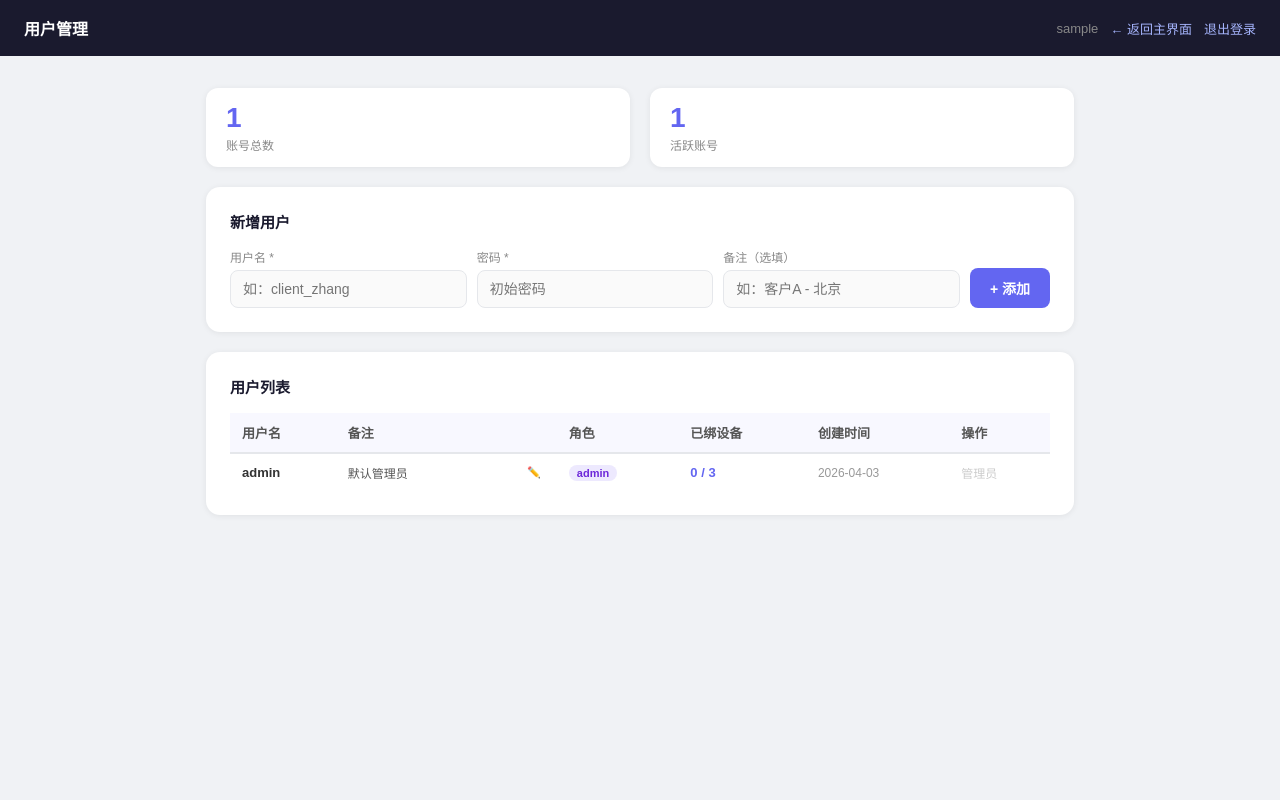
After one commit to wen001-git/deepseek-test, a Flask app: page /admin in a window 1280 px wide. The commit adds this page. Run offline with Flask 3, Linux system fonts and the light colour scheme; the visitor is signed in with stand-in values (Sample User, id 1); data comes from the database, SQL or seed files in the repository.

Commit message:
Add login system and user management
- 登录保护：所有页面需登录才能访问，未登录自动跳转 /login
- 设备指纹限制：每账号最多3台设备（FingerprintJS），防止账号共享
- 管理员面板（/admin）：新增/删除用户、清除设备绑定、备注 inline 编辑
- 管理员创建账号，用户不能自行注册
- 默认管理员账号：admin / admin123
- SQLite 数据库（users.db，已加入 .gitignore）
- 密码使用 pbkdf2:sha256 加密存储

Co-Authored-By: Claude Sonnet 4.6 <noreply@anthropic.com>

```diff
--- /dev/null
+++ b/admin.py
@@ -0,0 +1,60 @@
+from flask import Blueprint, request, session, redirect, render_template, jsonify
+from database import (
+    get_all_users, create_user, delete_user,
+    get_user_devices, clear_user_devices, update_user_notes
+)
+
+admin_bp = Blueprint('admin', __name__)
+
+def admin_required(f):
+    from functools import wraps
+    @wraps(f)
+    def decorated(*args, **kwargs):
+        if session.get('role') != 'admin':
+            return redirect('/')
+        return f(*args, **kwargs)
+    return decorated
+
+@admin_bp.route('/admin')
+@admin_required
+def admin_panel():
+    users = get_all_users()
+    return render_template('admin.html', users=users, current_user=session.get('username'))
+
+@admin_bp.route('/admin/users/add', methods=['POST'])
+@admin_required
+def add_user():
+    username = request.form.get('username', '').strip()
+    password = request.form.get('password', '').strip()
+    notes = request.form.get('notes', '').strip()
+    if not username or not password:
+        users = get_all_users()
+        return render_template('admin.html', users=users,
+                               current_user=session.get('username'),
+                               error='用户名和密码不能为空')
+    ok, err = create_user(username, password, notes=notes)
+    if not ok:
+        users = get_all_users()
+        return render_template('admin.html', users=users,
+                               current_user=session.get('username'),
+                               error=err)
+    return redirect('/admin')
+
+@admin_bp.route('/admin/users/delete/<int:user_id>', methods=['POST'])
+@admin_required
+def remove_user(user_id):
+    delete_user(user_id)
+    return redirect('/admin')
+
+@admin_bp.route('/admin/users/clear-devices/<int:user_id>', methods=['POST'])
+@admin_required
+def clear_devices(user_id):
+    clear_user_devices(user_id)
+    return redirect('/admin')
+
+@admin_bp.route('/admin/users/notes/<int:user_id>', methods=['POST'])
+@admin_required
+def update_notes(user_id):
+    notes = request.json.get('notes', '')
+    update_user_notes(user_id, notes)
+    return jsonify({'ok': True})
--- a/app.py
+++ b/app.py
@@ -1,5 +1,9 @@
-from flask import Flask, request, jsonify, render_template, Response, stream_with_context
+import os
+from flask import Flask, request, jsonify, render_template, Response, stream_with_context, session, redirect
 from deepseek_client import generate_stream
+from database import init_db
+from auth import auth_bp
+from admin import admin_bp
 from prompts import (
     SCRIPT_SYSTEM_PROMPT, VIDEO_TYPES, STYLES, build_script_prompt,
     POSITIONING_SYSTEM_PROMPT, INDUSTRIES, RESOURCES, PLATFORMS,
@@ -13,6 +17,20 @@ from prompts import (
 )
 
 app = Flask(__name__)
+app.secret_key = os.getenv('SECRET_KEY', 'dev-secret-change-in-production')
+
+app.register_blueprint(auth_bp)
+app.register_blueprint(admin_bp)
+
+init_db()
+
+@app.before_request
+def require_login():
+    public_paths = {'/login'}
+    if request.path in public_paths or request.path.startswith('/static'):
+        return
+    if not session.get('user_id'):
+        return redirect('/login')
 
 
 def stream_response(system_prompt, user_prompt, model):
--- /dev/null
+++ b/templates/admin.html
@@ -0,0 +1,195 @@
+<!DOCTYPE html>
+<html lang="zh-Hans-CN">
+<head>
+  <meta charset="UTF-8">
+  <meta name="viewport" content="width=device-width, initial-scale=1.0">
+  <title>用户管理 — 短视频创作助手</title>
+  <style>
+    * { box-sizing: border-box; margin: 0; padding: 0; }
+    body { font-family: "PingFang SC", "Microsoft YaHei", sans-serif; background: #f0f2f5; color: #333; min-height: 100vh; }
+
+    .topbar {
+      background: #1a1a2e; color: #fff; padding: 0 24px;
+      display: flex; align-items: center; justify-content: space-between; height: 56px;
+    }
+    .topbar h1 { font-size: 16px; font-weight: 600; }
+    .topbar-right { display: flex; gap: 12px; align-items: center; }
+    .topbar a { color: #a5b4fc; font-size: 13px; text-decoration: none; }
+    .topbar a:hover { color: #fff; }
+
+    .container { max-width: 900px; margin: 32px auto; padding: 0 16px; }
+
+    /* 新增用户卡片 */
+    .card { background: #fff; border-radius: 14px; padding: 24px; box-shadow: 0 1px 6px rgba(0,0,0,0.07); margin-bottom: 20px; }
+    .card-title { font-size: 15px; font-weight: 700; color: #1a1a2e; margin-bottom: 16px; }
+    .form-row { display: flex; gap: 10px; flex-wrap: wrap; align-items: flex-end; }
+    .form-group { flex: 1; min-width: 140px; }
+    .form-group label { display: block; font-size: 12px; color: #888; margin-bottom: 5px; }
+    .form-group input { width: 100%; padding: 10px 12px; border: 1.5px solid #e5e7eb; border-radius: 8px; font-size: 14px; font-family: inherit; background: #fafafa; color: #333; outline: none; }
+    .form-group input:focus { border-color: #6366f1; background: #fff; }
+    .btn-add { padding: 10px 20px; background: #6366f1; color: #fff; border: none; border-radius: 8px; font-size: 14px; font-weight: 600; cursor: pointer; font-family: inherit; white-space: nowrap; }
+    .btn-add:hover { background: #4f46e5; }
+
+    .error { margin-top: 12px; padding: 8px 12px; background: #fef2f2; border-left: 3px solid #ef4444; border-radius: 0 6px 6px 0; color: #dc2626; font-size: 13px; }
+
+    /* 用户列表 */
+    .user-table { width: 100%; border-collapse: collapse; font-size: 13px; }
+    .user-table th { background: #f8f8ff; padding: 10px 12px; text-align: left; border-bottom: 2px solid #e5e7eb; font-weight: 600; color: #555; }
+    .user-table td { padding: 10px 12px; border-bottom: 1px solid #f0f0f0; vertical-align: middle; }
+    .user-table tr:last-child td { border-bottom: none; }
+    .user-table tr:hover td { background: #fafafa; }
+
+    .badge { display: inline-block; padding: 2px 8px; border-radius: 10px; font-size: 11px; font-weight: 600; }
+    .badge-admin { background: #ede9fe; color: #6d28d9; }
+    .badge-user  { background: #f0fdf4; color: #15803d; }
+
+    .device-count { font-weight: 700; color: #6366f1; }
+    .device-count.full { color: #ef4444; }
+
+    /* 备注 inline edit */
+    .notes-cell { display: flex; align-items: center; gap: 6px; }
+    .notes-text { flex: 1; color: #555; font-size: 12px; min-width: 80px; }
+    .notes-input { flex: 1; padding: 4px 8px; border: 1.5px solid #e5e7eb; border-radius: 6px; font-size: 12px; font-family: inherit; color: #333; background: #fafafa; outline: none; display: none; }
+    .notes-input:focus { border-color: #6366f1; background: #fff; }
+    .btn-edit-notes { font-size: 11px; color: #aaa; cursor: pointer; background: none; border: none; padding: 2px 4px; }
+    .btn-edit-notes:hover { color: #6366f1; }
+
+    .btn-danger { padding: 5px 10px; background: #fff; color: #ef4444; border: 1px solid #fca5a5; border-radius: 6px; font-size: 12px; cursor: pointer; font-family: inherit; }
+    .btn-danger:hover { background: #fef2f2; }
+    .btn-clear  { padding: 5px 10px; background: #fff; color: #6366f1; border: 1px solid #a5b4fc; border-radius: 6px; font-size: 12px; cursor: pointer; font-family: inherit; }
+    .btn-clear:hover { background: #ede9fe; }
+
+    .stat-bar { display: flex; gap: 20px; margin-bottom: 20px; }
+    .stat { background: #fff; border-radius: 12px; padding: 14px 20px; flex: 1; box-shadow: 0 1px 6px rgba(0,0,0,0.07); }
+    .stat-num { font-size: 28px; font-weight: 700; color: #6366f1; }
+    .stat-label { font-size: 12px; color: #888; margin-top: 2px; }
+  </style>
+</head>
+<body>
+
+<div class="topbar">
+  <h1>用户管理</h1>
+  <div class="topbar-right">
+    <span style="color:#888;font-size:13px">{{ current_user }}</span>
+    <a href="/">← 返回主界面</a>
+    <a href="/logout">退出登录</a>
+  </div>
+</div>
+
+<div class="container">
+
+  <!-- 统计 -->
+  <div class="stat-bar">
+    <div class="stat">
+      <div class="stat-num">{{ users | length }}</div>
+      <div class="stat-label">账号总数</div>
+    </div>
+    <div class="stat">
+      <div class="stat-num">{{ users | selectattr('is_active', 'equalto', 1) | list | length }}</div>
+      <div class="stat-label">活跃账号</div>
+    </div>
+  </div>
+
+  <!-- 新增用户 -->
+  <div class="card">
+    <div class="card-title">新增用户</div>
+    <form method="POST" action="/admin/users/add">
+      <div class="form-row">
+        <div class="form-group">
+          <label>用户名 *</label>
+          <input type="text" name="username" placeholder="如：client_zhang" required>
+        </div>
+        <div class="form-group">
+          <label>密码 *</label>
+          <input type="password" name="password" placeholder="初始密码" required>
+        </div>
+        <div class="form-group">
+          <label>备注（选填）</label>
+          <input type="text" name="notes" placeholder="如：客户A - 北京">
+        </div>
+        <button type="submit" class="btn-add">+ 添加</button>
+      </div>
+    </form>
+    {% if error %}
+    <div class="error">{{ error }}</div>
+    {% endif %}
+  </div>
+
+  <!-- 用户列表 -->
+  <div class="card">
+    <div class="card-title">用户列表</div>
+    <table class="user-table">
+      <thead>
+        <tr>
+          <th>用户名</th>
+          <th>备注</th>
+          <th>角色</th>
+          <th>已绑设备</th>
+          <th>创建时间</th>
+          <th>操作</th>
+        </tr>
+      </thead>
+      <tbody>
+        {% for u in users %}
+        <tr>
+          <td><strong>{{ u.username }}</strong></td>
+          <td>
+            <div class="notes-cell">
+              <span class="notes-text" id="notes-text-{{ u.id }}">{{ u.notes or '—' }}</span>
+              <input class="notes-input" id="notes-input-{{ u.id }}" value="{{ u.notes or '' }}"
+                     onblur="saveNotes({{ u.id }})" onkeydown="if(event.key==='Enter')saveNotes({{ u.id }})">
+              <button class="btn-edit-notes" onclick="editNotes({{ u.id }})" title="编辑备注">✏️</button>
+            </div>
+          </td>
+          <td><span class="badge badge-{{ u.role }}">{{ u.role }}</span></td>
+          <td>
+            <span class="device-count {% if u.device_count >= 3 %}full{% endif %}">
+              {{ u.device_count }} / 3
+            </span>
+          </td>
+          <td style="color:#999;font-size:12px">{{ u.created_at[:10] }}</td>
+          <td>
+            {% if u.role != 'admin' %}
+            <form method="POST" action="/admin/users/clear-devices/{{ u.id }}" style="display:inline">
+              <button class="btn-clear" type="submit" onclick="return confirm('清除该用户所有设备记录？')">清除设备</button>
+            </form>
+            <form method="POST" action="/admin/users/delete/{{ u.id }}" style="display:inline">
+              <button class="btn-danger" type="submit" onclick="return confirm('确认删除用户 {{ u.username }}？')">删除</button>
+            </form>
+            {% else %}
+            <span style="color:#ccc;font-size:12px">管理员</span>
+            {% endif %}
+          </td>
+        </tr>
+        {% endfor %}
+      </tbody>
+    </table>
+  </div>
+
+</div>
+
+<script>
+  function editNotes(id) {
+    document.getElementById('notes-text-' + id).style.display = 'none';
+    const input = document.getElementById('notes-input-' + id);
+    input.style.display = 'block';
+    input.focus();
+  }
+
+  function saveNotes(id) {
+    const input = document.getElementById('notes-input-' + id);
+    const text = document.getElementById('notes-text-' + id);
+    const notes = input.value.trim();
+    fetch('/admin/users/notes/' + id, {
+      method: 'POST',
+      headers: { 'Content-Type': 'application/json' },
+      body: JSON.stringify({ notes })
+    }).then(() => {
+      text.textContent = notes || '—';
+      input.style.display = 'none';
+      text.style.display = '';
+    });
+  }
+</script>
+</body>
+</html>
```
Also changed, not shown: auth.py (added, +48 -0 lines), database.py (added, +143 -0 lines), templates/index.html (+7 -0 lines), templates/login.html (added, +86 -0 lines), 1 other file.
